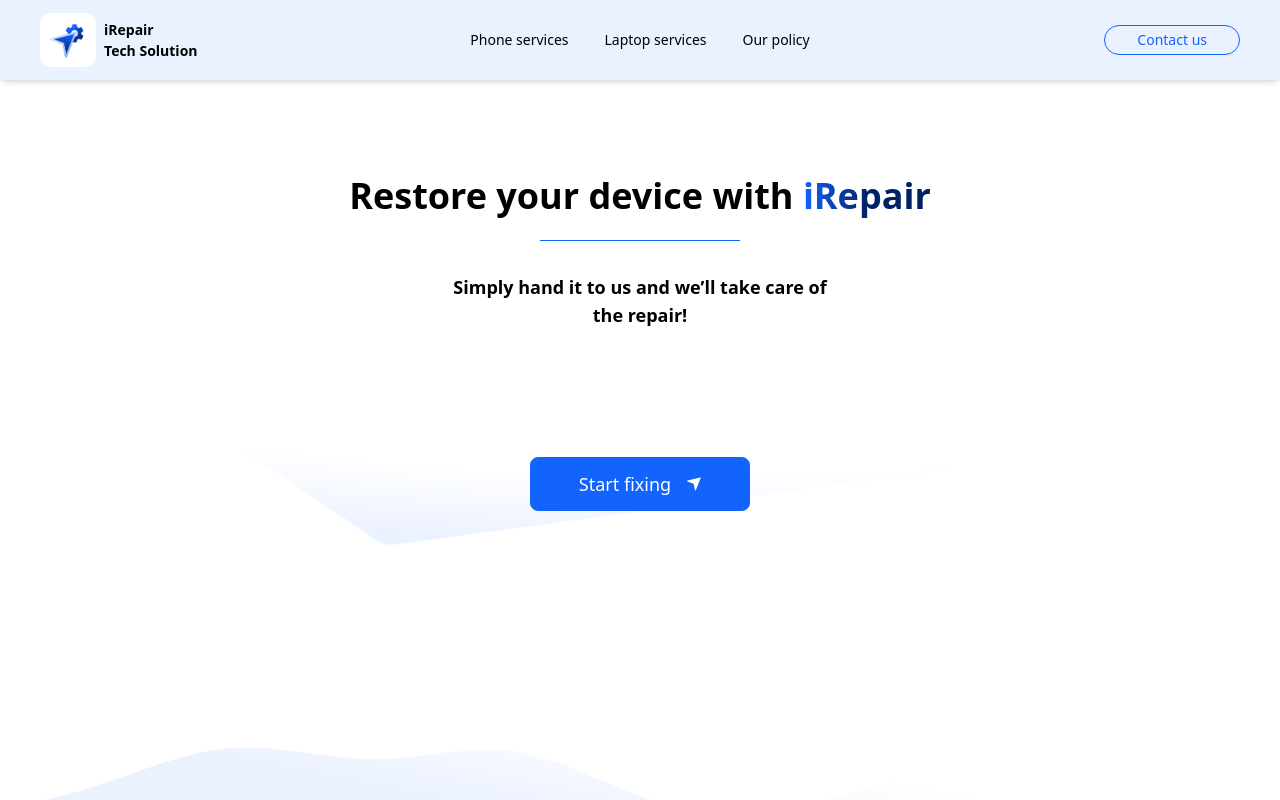
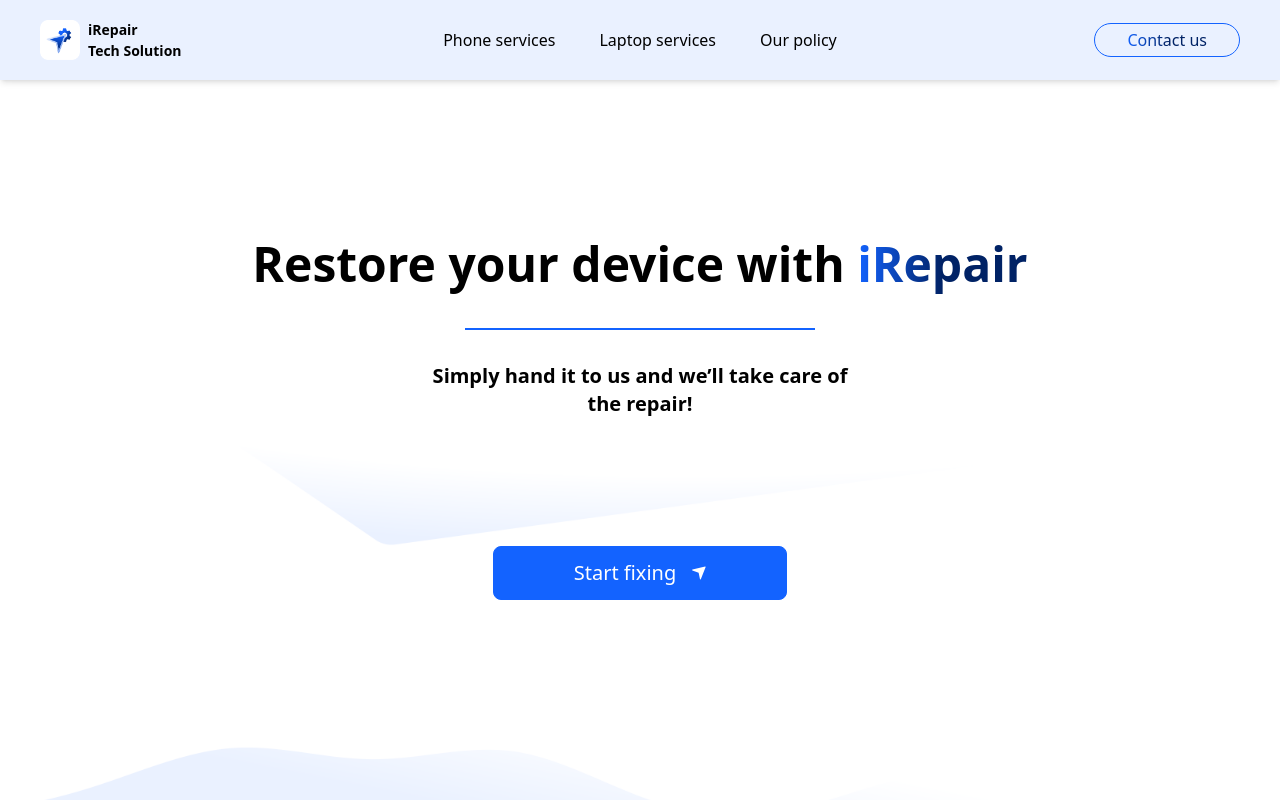
Before and after one commit to Perebonilado/i-repair, a Next.js app: page / in a window 1280 px wide. Shown: the top 800 px of the page. Built offline with nearby package versions, Linux system fonts and the light colour scheme.

Commit message:
banner details

```diff
--- a/src/@modules/home/Banner/index.tsx
+++ b/src/@modules/home/Banner/index.tsx
@@ -6,14 +6,14 @@ import s from './styles.module.css'
 
 const Banner: FC = () => {
   return (
-    <section className={`${s.bannerBg} min-h-[calc(100vh+70px)]  flex flex-col gap-32 text-center items-center sm:pt-24 max-sm:justify-center`}>
+    <section className={`${s.bannerBg} min-h-[calc(100vh+70px)]  flex flex-col gap-32 text-center items-center sm:pt-40 max-sm:justify-center`}>
       <div className="flex flex-col items-center justify-center">
-        <h1 className="text-4xl font-bold">
+        <h1 className="text-5xl font-bold">
           Restore your device with{" "}
           <GradientText title="iRepair" className="!inline" />
         </h1>
-        <div className="bg-[#1363FF] h-[1px] w-[200px] mt-6"></div>
-        <p className="text-lg mt-8 font-semibold w-full max-w-[400px]">
+        <div className="bg-[#1363FF] h-[2px] w-[350px] mt-10"></div>
+        <p className="text-xl mt-8 font-semibold w-full max-w-[450px]">
           Simply hand it to us and we’ll take care of the repair!
         </p>
       </div>
@@ -22,6 +22,7 @@ const Banner: FC = () => {
           title="Start fixing"
           size="large"
           endicon={<ArrowDiagonalUpRightIcon />}
+          className="!px-20 !text-xl"
         />
       </div>
     </section>
--- a/src/@shared/Logo/index.tsx
+++ b/src/@shared/Logo/index.tsx
@@ -5,7 +5,7 @@ import Link from "next/link";
 const Logo: FC = () => {
   return (
     <Link href={'/'}>
-      <div className="relative h-14 w-14">
+      <div className="relative h-10 w-10">
         {" "}
         <Image
           layout="fill"
--- a/src/@shared/Navbar/index.tsx
+++ b/src/@shared/Navbar/index.tsx
@@ -21,24 +21,21 @@ const Navbar: FC = () => {
             </div>
             <div
               style={{ flex: 4 }}
-              className="flex items-center gap-9 justify-center max-md:hidden"
+              className="flex items-center gap-11 justify-center max-md:hidden"
             >
               <Button
                 title="Phone services"
                 variant="text"
-                className="!text-sm"
-                onClick={() => router.push(NavLinks.HOME + '#services')}
+                onClick={() => router.push(NavLinks.HOME + "#services")}
               />
               <Button
                 title="Laptop services"
                 variant="text"
-                className="!text-sm"
-                onClick={() => router.push(NavLinks.HOME + '#services')}
+                onClick={() => router.push(NavLinks.HOME + "#services")}
               />
               <Button
                 title="Our policy"
                 variant="text"
-                className="!text-sm"
                 onClick={() => router.push(NavLinks.POLICY)}
               />
             </div>
@@ -50,8 +47,9 @@ const Navbar: FC = () => {
                 <Button
                   title="Contact us"
                   variant="outlined"
-                  size="small"
+                  size="medium"
                   className="!px-8"
+                  useGragientText
                 />
               </a>
               <Hamburger
--- a/src/@ui/Button/index.tsx
+++ b/src/@ui/Button/index.tsx
@@ -1,6 +1,8 @@
 import React, { FC, HTMLAttributes, forwardRef } from "react";
 import s from "./styles.module.css";
 import cn from "classnames";
+import { use } from "vue/types/umd.js";
+import GradientText from "@/@shared/GradientText";
 
 interface Props extends HTMLAttributes<HTMLButtonElement> {
   variant?: "primary" | "secondary" | "text" | "outlined";
@@ -9,6 +11,7 @@ interface Props extends HTMLAttributes<HTMLButtonElement> {
   starticon?: React.ReactNode;
   endicon?: React.ReactNode;
   fullWidth?: boolean;
+  useGragientText?: boolean;
 }
 
 const Button: FC<Props> = ({
@@ -16,6 +19,7 @@ const Button: FC<Props> = ({
   size = "medium",
   title,
   fullWidth = false,
+  useGragientText = false,
   ...props
 }) => {
   const rootClassName = cn(
@@ -36,7 +40,7 @@ const Button: FC<Props> = ({
   return (
     <button {...props} className={rootClassName}>
       {props.starticon && props.starticon}
-      {title}
+      {useGragientText ? <GradientText title={title} /> : title}
       {props.endicon && props.endicon}
     </button>
   );
```
